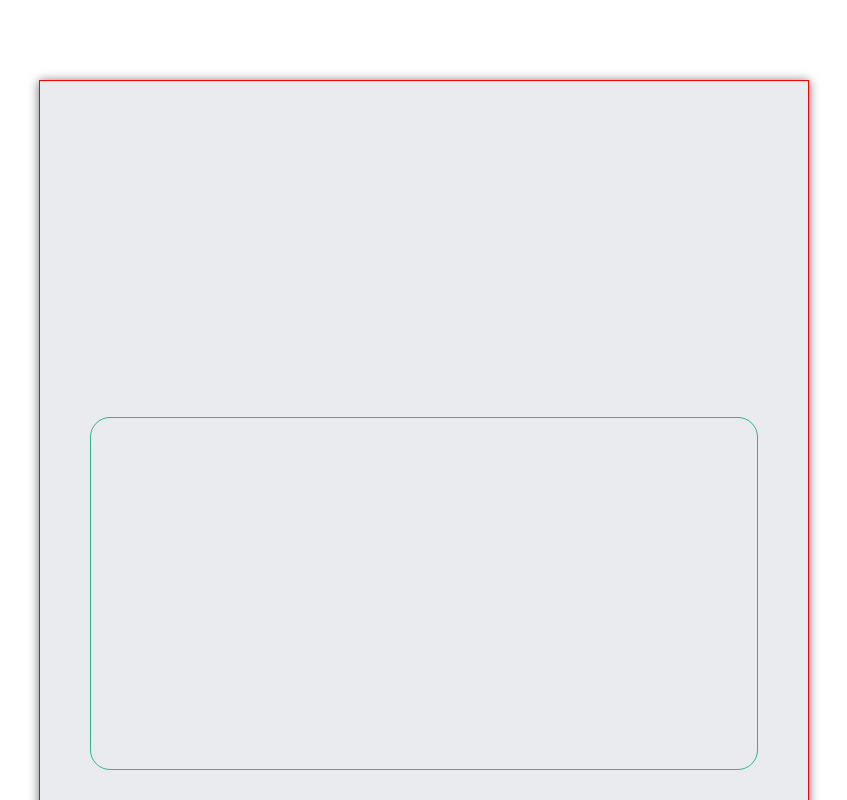
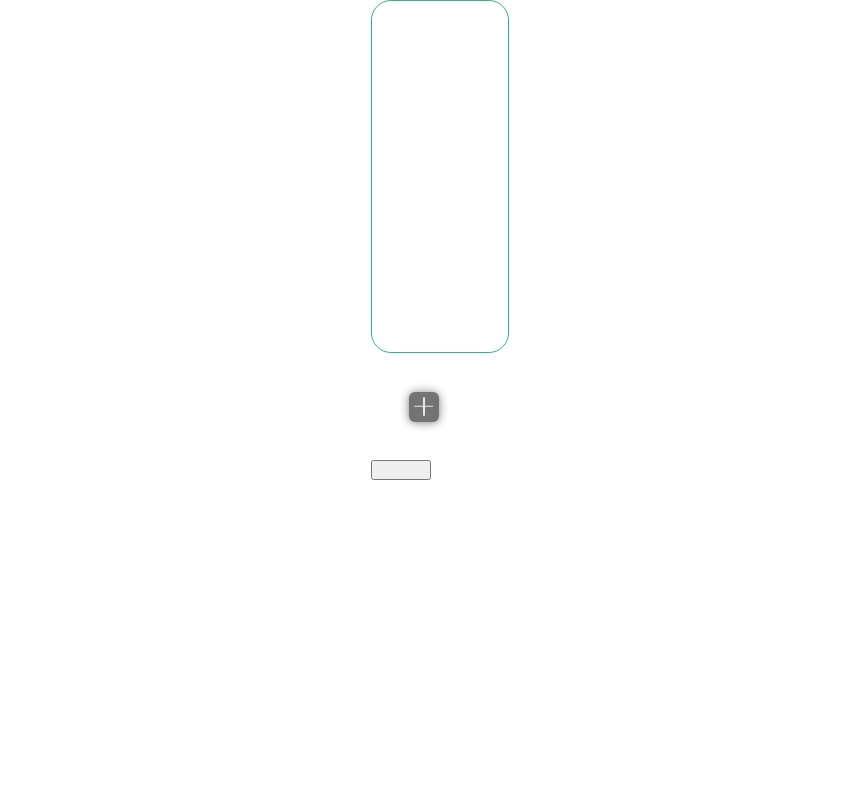
Before and after one commit to imvne/manage-cards, a React (Vite) app: page / in a window 1280 px wide. Shown: the top 800 px of the page, without its empty margins (216-1063 px from the left). Built offline with nearby package versions, Linux system fonts and the light colour scheme.

Commit message:
déplacé les attributs de root

```diff
--- a/src/App.css
+++ b/src/App.css
@@ -1,17 +1,3 @@
-#root{
-	margin: 5rem;
-	width: 60vw;
-	height: 90vw;
-	box-shadow: 0px 1px 10px rgb(111, 111, 111);
-	display: flex;
-	flex-direction: column;
-	justify-content: center;
-	align-items: center;
-	background-color: #EAEBEF;
-	border: 1px solid red;
-}
-
-
 .add-card-button{
 	margin: 3vw;
 }
```
